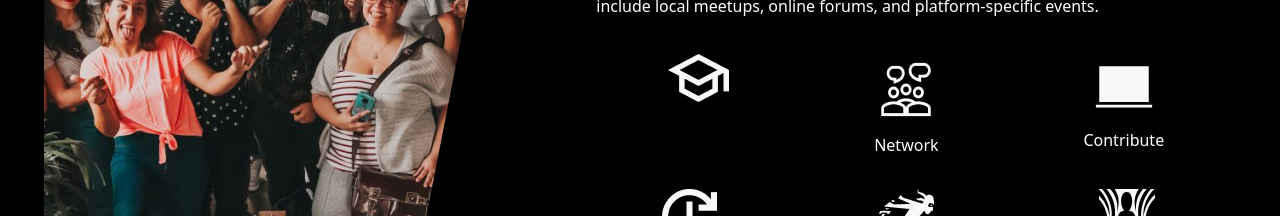
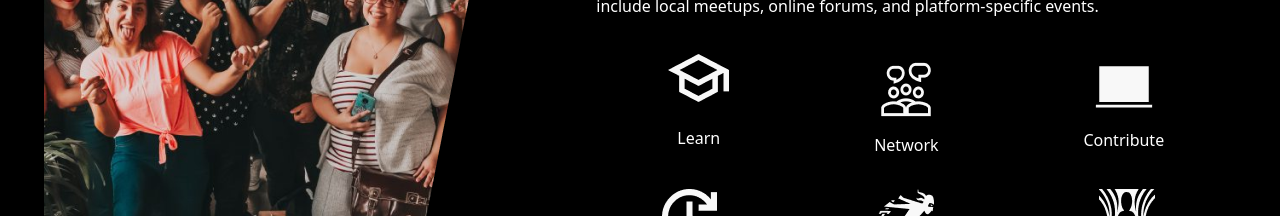
Before and after one commit to JiyaGupta-cs/hackers, a React (Create React App) app in the folder client/: page / in a window 1280 px wide. Shown: the part 1260-1476 px from the top of the page. Built offline with nearby package versions, Linux system fonts and the light colour scheme.

Commit message:
issue fix

```diff
--- a/client/src/pages/About.js
+++ b/client/src/pages/About.js
@@ -37,7 +37,7 @@ const About = () => {
 
             <div className="flex flex-col items-center p-4">
               <img className="w-22 " src={SmallPic1} alt="Small Pic 1" />
-              <p className="text0-white mt-6">Learn</p>
+              <p className="text-white mt-6">Learn</p>
             </div>
             <div className="flex flex-col items-center p-4">
               <img className="w-22" src={SmallPic2} alt="Small Pic 2" />
```
